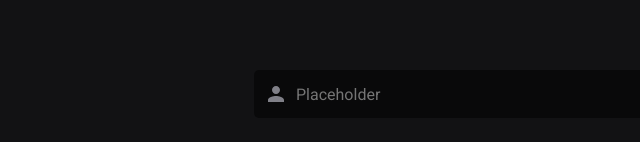
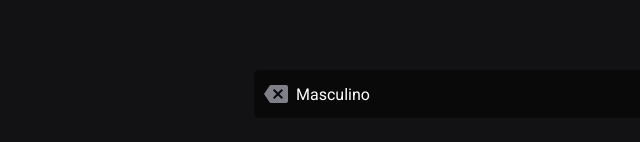
Before and after one commit to victoroliveira13/tamplate-frontend, a React (Create React App) app: page / in a window 1280 px wide. Shown: the part 306-448 px from the top of the page, without its empty margins (2-642 px from the left). Built offline with nearby package versions, Linux system fonts and the light colour scheme.

Commit message:
feat: component Autocomplete

```diff
--- /dev/null
+++ b/src/Components/Form/Autocomplete/index.tsx
@@ -0,0 +1,95 @@
+import React, { useEffect, useState } from 'react';
+import { IconBaseProps } from 'react-icons';
+import { MdCheck } from 'react-icons/md';
+import TextField from '../TextField';
+
+import { Container } from './styles';
+
+interface IPropsTextField {
+  type?: string,
+  defaultValue?: string,
+  placeholder?: string,
+  disabled?: boolean,
+  error?: boolean,
+}
+interface IPropsAutocomplete extends IPropsTextField {
+  backspace: IconBaseProps,
+  data: Array<any>,
+}
+
+const Autocomplete: React.FC<IPropsAutocomplete> = ({
+  type,
+  defaultValue,
+  placeholder,
+  disabled,
+  error,
+  backspace,
+  data,
+}) => {
+  const [field, setField] = useState<string | any>(defaultValue);
+  const handleSetField = (value: string) => {
+    setField(value);
+    setValueInput('');
+  }
+  const handleFocusField = () => {
+    setActive(!active);
+  }
+  const handleBksIcon = () => {
+    setField('');
+  }
+  const [active, setActive] = useState(false);
+  const [valueInput, setValueInput] = useState<string>('');
+  const handleInputChange = (e: React.ChangeEvent<HTMLInputElement>) => {
+    setValueInput(!field ? e.target.value : '');
+  }
+  const handleInputBlur = () => {
+    setTimeout(() => setActive(false), 250);
+  }
+  const [counterSearchResults, setSearchResults] = useState(1);
+  useEffect(() => {
+    let count = 0;
+    data.map(data => (
+      (data.value.toLocaleLowerCase()).includes(valueInput.toLocaleLowerCase()) ? count++ : ''
+    ))
+    setSearchResults(count);
+  }, [valueInput]);
+
+  return (
+    <>
+      <TextField
+        type={type}
+        defaultValue={field}
+        field={field}
+        placeholder={placeholder}
+        disabled={disabled}
+        error={error}
+        backspace={field ? backspace : null}
+        onFocus={() => handleFocusField()}
+        onBlur={() => handleInputBlur()}
+        onChange={(e) => handleInputChange(e)}
+        onClickBks={() => handleBksIcon()}
+      />
+      {active &&
+        <Container>
+          <ul>
+            {data.map(data => (
+              (data.value.toLocaleLowerCase()).includes(valueInput.toLocaleLowerCase()) ?
+                <li
+                  key={data.id}
+                  onClick={() => { handleSetField(data.value) }}
+                  className={data.value === field ? 'active' : ''}
+                >
+                  {data.value}
+                  <MdCheck size={18} />
+                </li>
+                : ''
+            ))}
+            {counterSearchResults == 0 ? <li className="text-center">Nenhum resultado para "{valueInput}"</li> : ''}
+          </ul>
+        </Container>
+      }
+    </>
+  );
+}
+
+export default Autocomplete;
--- /dev/null
+++ b/src/Components/Form/Autocomplete/styles.ts
@@ -0,0 +1,53 @@
+import styled from 'styled-components';
+
+export const Container = styled.div`
+  position: relative;
+  width: 100%;
+
+  ul {
+    position: absolute;
+    width: 100%;
+    max-height: ${props => props.theme.spaces['space-40']};
+    background-color: ${props => props.theme.base['gray.900']};
+    color: ${props => props.theme.colors[`text-support`]};
+    transition: border-color 0.2s ease 0s;
+    border: 1px solid ${props => props.theme.colors[`border-color`]};
+    border-radius: ${props => props.theme.radius[`radii-sm`]};
+    overflow-y: auto;
+
+    ::-webkit-scrollbar {
+      width: ${props => props.theme.spaces.sm};
+    }
+    ::-webkit-scrollbar-thumb {
+      background: ${props => props.theme.colors['shape-primary']};
+      border-radius: ${props => props.theme.radius.md};
+    }
+  }
+
+  li {
+    width: 100%;
+    height: 100%;
+    display: flex;
+    padding: ${props => props.theme.spaces[`space-4`]} ${props => props.theme.spaces.sm};
+    list-style: none;
+    cursor: default;
+    svg{
+      display: none;
+    }
+    &:hover, &.active{
+      background-color: ${props => props.theme.colors['shape-primary']};
+    }
+    & + li {
+      border-top: 1px solid ${props => props.theme.colors[`border-color`]};
+    }
+    &.active{
+      svg {
+        margin-left: ${props => props.theme.spaces[`space-1`]};
+        display: block;
+      }
+    }
+    &.text-center{
+      justify-content: center;
+    }
+  }
+`;
--- a/src/Components/Form/TextField/index.tsx
+++ b/src/Components/Form/TextField/index.tsx
@@ -1,4 +1,4 @@
-import React, { useState } from 'react';
+import React, { ChangeEventHandler, FocusEventHandler, MouseEventHandler, useState } from 'react';
 import { IconBaseProps } from 'react-icons/lib';
 
 import { Container, Input } from './styles';
@@ -6,21 +6,35 @@ import { Container, Input } from './styles';
 interface IPropsTextField {
   type?: string,
   defaultValue?: string,
+  value?: string,
+  field?: string,
   placeholder?: string,
   disabled?: boolean,
   error?: boolean,
   leftIcon?: IconBaseProps,
   rightIcon?: IconBaseProps,
+  backspace?: IconBaseProps | null,
+  onClickBks?: MouseEventHandler<any> | undefined,
+  onFocus?: FocusEventHandler<any> | undefined,
+  onBlur?: FocusEventHandler<any> | undefined,
+  onChange?: ChangeEventHandler<any> | undefined,
 }
 
 const TextField: React.FC<IPropsTextField> = ({
   type,
   defaultValue,
+  value,
+  field,
   placeholder,
   disabled,
   error,
   leftIcon,
   rightIcon,
+  backspace,
+  onClickBks,
+  onFocus,
+  onBlur,
+  onChange,
 }) => {
   const [Focused, setFocused] = useState(false);
   const toggleFocus = () => {
@@ -28,17 +42,23 @@ const TextField: React.FC<IPropsTextField> = ({
   };
 
   return (
-    <Container margin={leftIcon ? 'left' : rightIcon ? 'right' : ''} focused={Focused}>
+    <Container margin={(leftIcon || backspace) ? 'left' : rightIcon ? 'right' : ''} focused={Focused} onFocus={onFocus} onBlur={onBlur}>
       <>{leftIcon}</>
+      <div className="bkspace" onClick={onClickBks}>
+        <>{backspace}</>
+      </div>
       <Input
         type={type ? type : 'text'}
         defaultValue={defaultValue}
+        value={field? field : value}
+        readOnly={false}
         placeholder={placeholder}
         disabled={disabled}
         error={error}
-        margin={leftIcon ? 'left' : rightIcon ? 'right' : ''}
+        margin={(leftIcon || backspace) ? 'left' : rightIcon ? 'right' : ''}
         onFocus={toggleFocus}
         onBlur={toggleFocus}
+        onChange={onChange}
       />
       <>{rightIcon}</>
     </Container>
--- a/src/Components/Form/TextField/styles.ts
+++ b/src/Components/Form/TextField/styles.ts
@@ -12,6 +12,10 @@ export const Container = styled.div<IProps>`
   width: 100%;
   display: flex;
   align-items: center;
+  .bkspace {
+    display: flex;
+    align-items: center;
+  }
   svg {
     position: absolute;
     left: ${props => props.margin === 'left' && 0};
--- /dev/null
+++ b/src/pages/Home/data.js
@@ -0,0 +1,16 @@
+export function loadLists() {
+  return [
+    {
+      id: 1,
+      value: 'Masculino',
+    },
+    {
+      id: 2,
+      value: 'Feminino',
+    },
+    {
+      id: 3,
+      value: 'Outros',
+    },
+  ]
+}
--- a/src/pages/Home/index.tsx
+++ b/src/pages/Home/index.tsx
@@ -1,13 +1,17 @@
 import React from 'react';
-import { MdPerson } from 'react-icons/md';
-import TextField from '../../Components/Form/TextField';
+import { MdBackspace } from 'react-icons/md';
+import Autocomplete from '../../Components/Form/Autocomplete';
 
 import { Container } from './styles';
+
+//options autocomplete
+import { loadLists } from './data';
+const Data = loadLists();
 
 const Home: React.FC = () => {
   return (
     <Container>
-      <TextField placeholder='Placeholder' leftIcon={<MdPerson />} />
+      <Autocomplete backspace={<MdBackspace />} data={Data} defaultValue="Masculino"/>
     </Container>
   );
 }
--- a/src/pages/Home/styles.ts
+++ b/src/pages/Home/styles.ts
@@ -4,6 +4,7 @@ export const Container = styled.div`
   height: 100vh;
   padding: 0 20%;
   display: flex;
+  flex-direction: column;
   justify-content: center;
   align-items: center;
   background: ${props => props.theme.colors.background};
--- a/src/themes/colors.ts
+++ b/src/themes/colors.ts
@@ -225,7 +225,8 @@ const colors = {
     'danger-base': '#CC2937',
     'danger-light': '#F75A68',
     'warning-base': '#EB8A1D',
-    'warning-light': '#FBA94C'
+    'warning-light': '#FBA94C',
+    'border-color': base['whiteAlpha.100'],
 }
 
 const opacitys = {
```
